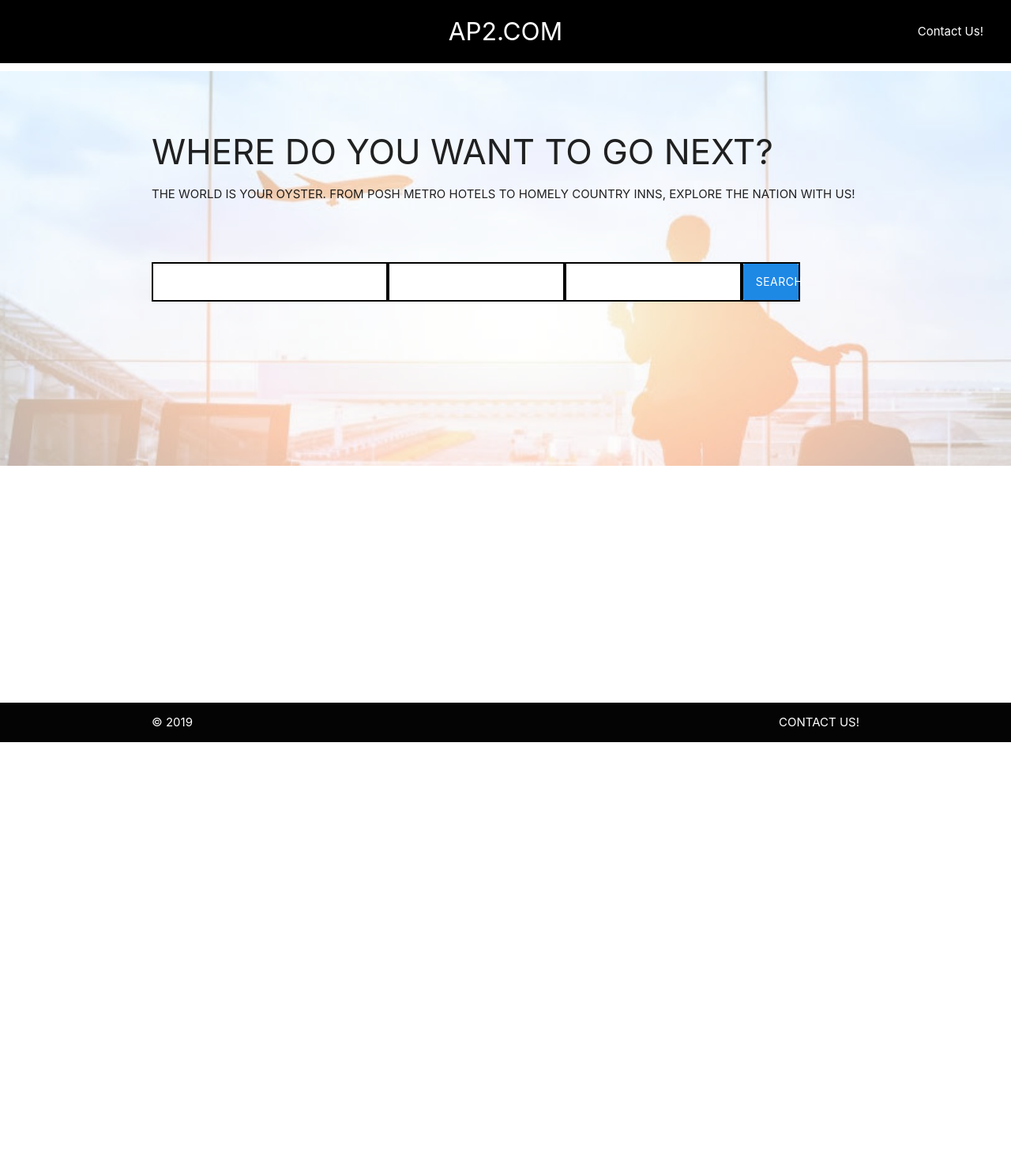
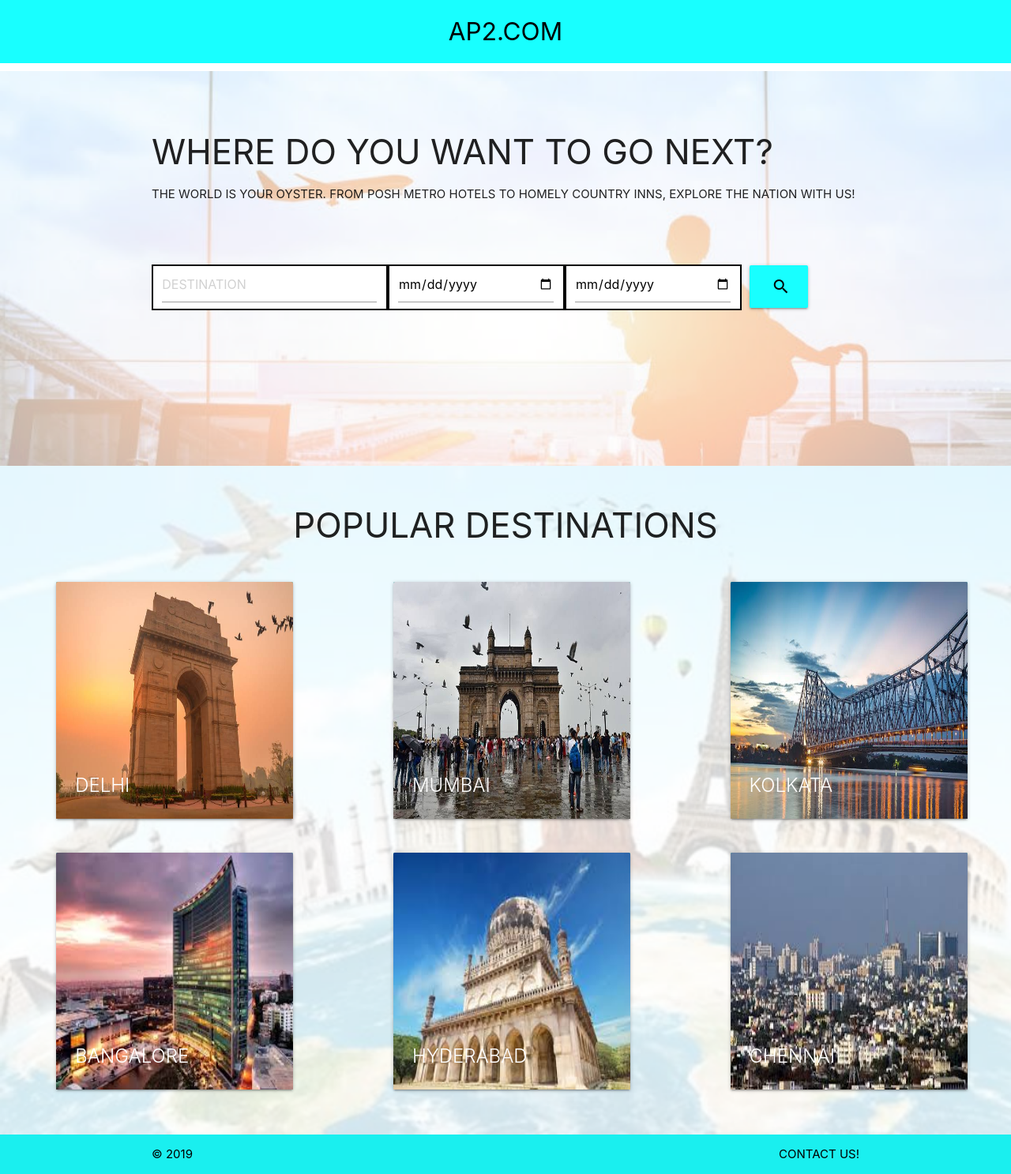
Before and after one commit to sammybarman/AP2, a Flask app: page / in a window 1280 px wide. Shown: the whole page at 79% size. Before the commit the page ends 940 px from the top, so only its background shows below. Run offline with Flask 2, Linux system fonts and the light colour scheme.

Commit message:
Homepage layout

```diff
--- a/static/css/style.css
+++ b/static/css/style.css
@@ -11,7 +11,6 @@
 
   nav{
     position: fixed;
-    background: rgba(0, 0, 0, 1);
     padding:0px 20px;
     z-index: 99999;
     box-shadow: none !important;
@@ -46,7 +45,7 @@
   }
 
   .bg{
-    background: white;
+    background: rgba(141, 250, 241,0.7);
   }
 
   .bg2{
@@ -60,27 +59,31 @@
     background-size: cover;
   }
 
+  .popular{
+    min-height: 500px !important;
+    background-image: url("/static/img/background1.png");
+    background-repeat: no-repeat;
+    background-size: cover;
+  }
+
 
 
   .card {
-     width: 500px !important;
-     height: 500px !important;
+     width: 300px !important;
+     height: 300px !important;
    }
 
   .cardstuff {
      display: flex;
      flex-wrap: wrap;
      justify-content: center;
-     margin-left: 0%;
+     margin-left: 60px;
      margin-right: 0%;
    }
 
-  .cardstuff1 {
-     display: flex;
-     flex-wrap: wrap;
-     justify-content: center;
-     margin-left: 0%;
-     margin-right: 0%;
+   .card-image img{
+     height:300px !important;
+     width:300px !important;
    }
 
    .carousel {
@@ -115,6 +118,11 @@
      bottom: -20px;
      right: 5px;
    } */
+
+   .forjq{
+     max-height: 100% !important;
+     max-width: 100%;
+   }
 
   /* .parallax-container {
       max-height: "700px";
--- a/templates/index.html
+++ b/templates/index.html
@@ -12,11 +12,9 @@
 </head>
 <body>
 
-  <nav>
+  <nav class="cyan accent-2">
     <div class="nav-wrapper">
-      <a href="#" class="brand-logo center">AP2.COM</a>
-      <ul id="nav-mobile" class=" right hide-on-med-and-down">
-        <li><a class="forjq" href="#!">Contact Us!</a></li>
+      <a href="#" class="brand-logo center black-text darken-4">AP2.COM</a>
     </div>
   </nav>
 
@@ -28,28 +26,88 @@
           <p>THE WORLD IS YOUR OYSTER. FROM POSH METRO HOTELS TO HOMELY COUNTRY INNS, EXPLORE THE NATION WITH US!</p>
         </div>
         <div class="row">
-          <div class="col s12 m4 l4" style="margin-top:40px;background:white;height:50px;border:2px solid black">
-
+          <div class="input-field col s12 m4 l4" style="margin-top:43px;background:white;min-height:50px;border:2px solid black">
+            <input placeholder="DESTINATION" type="text" id="autocomplete" class="autocomplete">
           </div>
-          <div class="col s12 m4 l3 " style="margin-top:40px;background:white;height:50px;border:2px solid black">
-
+          <div class="input-field col s12 m4 l3 " style="margin-top:43px;background:white;min-height:50px;border:2px solid black">
+            <input id="start" type="date" class="datepicker" placeholder="FROM">
           </div>
-          <div class="col s12 m4 l3 " style="margin-top:40px;background:white;height:50px;border:2px solid black">
-
+          <div class="input-field col s12 m4 l3 " style="margin-top:43px;background:white;min-height:50px;border:2px solid black">
+            <input id="end" type="date" class="datepicker" placeholder="TO">
           </div>
-          <div class="col s12 m4 l1 " style="margin-top:40px;background:white;height:50px;border:2px solid black;padding:0px">
-            <button class="btn blue center white-text darken-1" style="width:100%; height: 100%; text-align:center">SEARCH</button>
+          <div class="col s12 m4 l1 " style="margin-top:44px;padding:0px;margin-left: 10px">
+            <div class="valign-wrapper center-align">
+              <button class="btn btn-large forjq center cyan accent-2 black-text waves-effect"><i class="material-icons center">search</i></button>
+            </div>
           </div>
         </div>
       </div>
     </div>
+    <div class="popular">
+      <br>
+      <h3 class="center"> POPULAR DESTINATIONS </h3>
+      <br>
+      <div class="row">
+        <div class="col s12 m3 l4">
+          <div class="card cardstuff teal">
+            <div class="card-image">
+                <img src="/static/img/delhi.jpeg">
+                <span class="card-title">DELHI</span>
+            </div>
+          </div>
+        </div>
+        <div class="col s12 m3 l4">
+          <div class="card cardstuff teal">
+            <div class="card-image">
+                <img src="/static/img/mumbai.jpeg">
+                <span class="card-title">MUMBAI</span>
+            </div>
+          </div>
+        </div>
+        <div class="col s12 m3 l4">
+          <div class="card cardstuff teal">
+            <div class="card-image">
+                <img src="/static/img/kolkata.jpeg">
+                <span class="card-title">KOLKATA</span>
+            </div>
+          </div>
+        </div>
+      </div>
+      <div class="row">
+        <div class="col s12 m3 l4">
+          <div class="card cardstuff teal">
+            <div class="card-image">
+                <img src="/static/img/bangalore.jpeg">
+                <span class="card-title">BANGALORE</span>
+            </div>
+          </div>
+        </div>
+        <div class="col s12 m3 l4">
+          <div class="card cardstuff teal">
+            <div class="card-image">
+                <img src="/static/img/hyderabad.jpeg">
+                <span class="card-title">HYDERABAD</span>
+            </div>
+          </div>
+        </div>
+        <div class="col s12 m3 l4">
+          <div class="card cardstuff teal">
+            <div class="card-image">
+                <img src="/static/img/chennai.jpeg">
+                <span class="card-title">CHENNAI</span>
+            </div>
+          </div>
+        </div>
+      </div>
+      <br>
+    </div>
   </section>
 
-  <footer style="padding-top: 0; background: black" class="page-footer">
+  <footer style="padding-top: 0" class="page-footer cyan accent-2">
     <div class="footer-copyright">
-      <div class="container white-text text-lighten-4 footlink">
+      <div class="container black-text text-darken-4 footlink">
         © 2019
-        <a class="white-text text-lighten-4 right footlink" href="/contact">CONTACT US!</a>
+        <a class="black-text text-darken-4 right footlink" href="/contact">CONTACT US!</a>
       </div>
     </div>
   </footer>
```
Also changed, not shown: static/js/init.js (+26 -23 lines), static/img/background1.jpeg (added), static/img/background1.png (added), static/img/bangalore.jpeg (added), static/img/chennai.jpeg (added), static/img/delhi.jpeg (added), static/img/hyderabad.jpeg (added), static/img/kolkata.jpeg (added), static/img/mumbai.jpeg (added), 3 other files.
